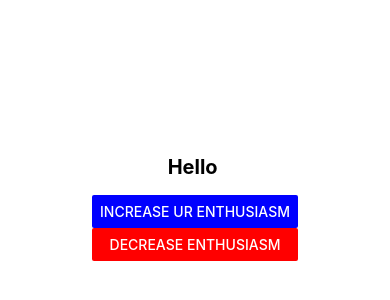
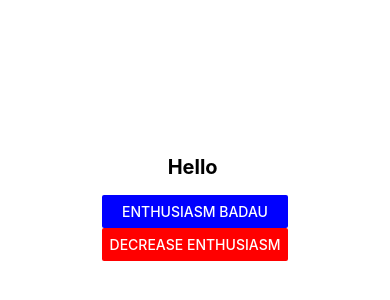
Before and after one commit to kiranojhanp/Dating-App, a React Native app: screen / in a window 390 px wide. Shown: the part 222-522 px from the top of the page. Built offline with nearby package versions, Linux system fonts and the light colour scheme.

Commit message:
Change text to check new pipeline

```diff
--- a/App.tsx
+++ b/App.tsx
@@ -25,7 +25,7 @@ const Hello: React.FC<Props> = ({name, baseEnthusiasmLevel = 0}) => {
       </Text>
       <View>
         <Button
-          title="Increase ur enthusiasm"
+          title="Enthusiasm badau"
           accessibilityLabel="increment"
           onPress={onIncrement}
           color="blue"
```
